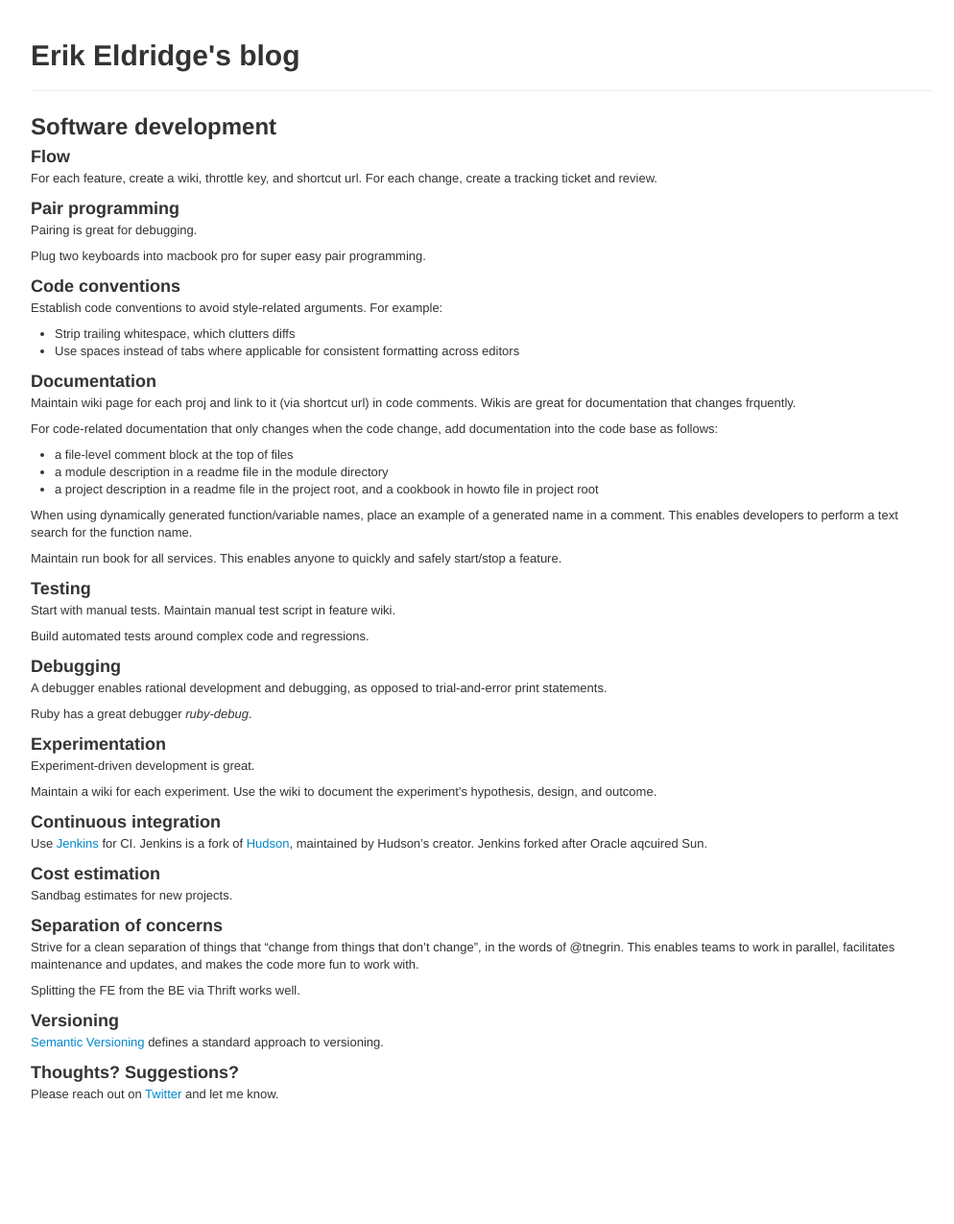
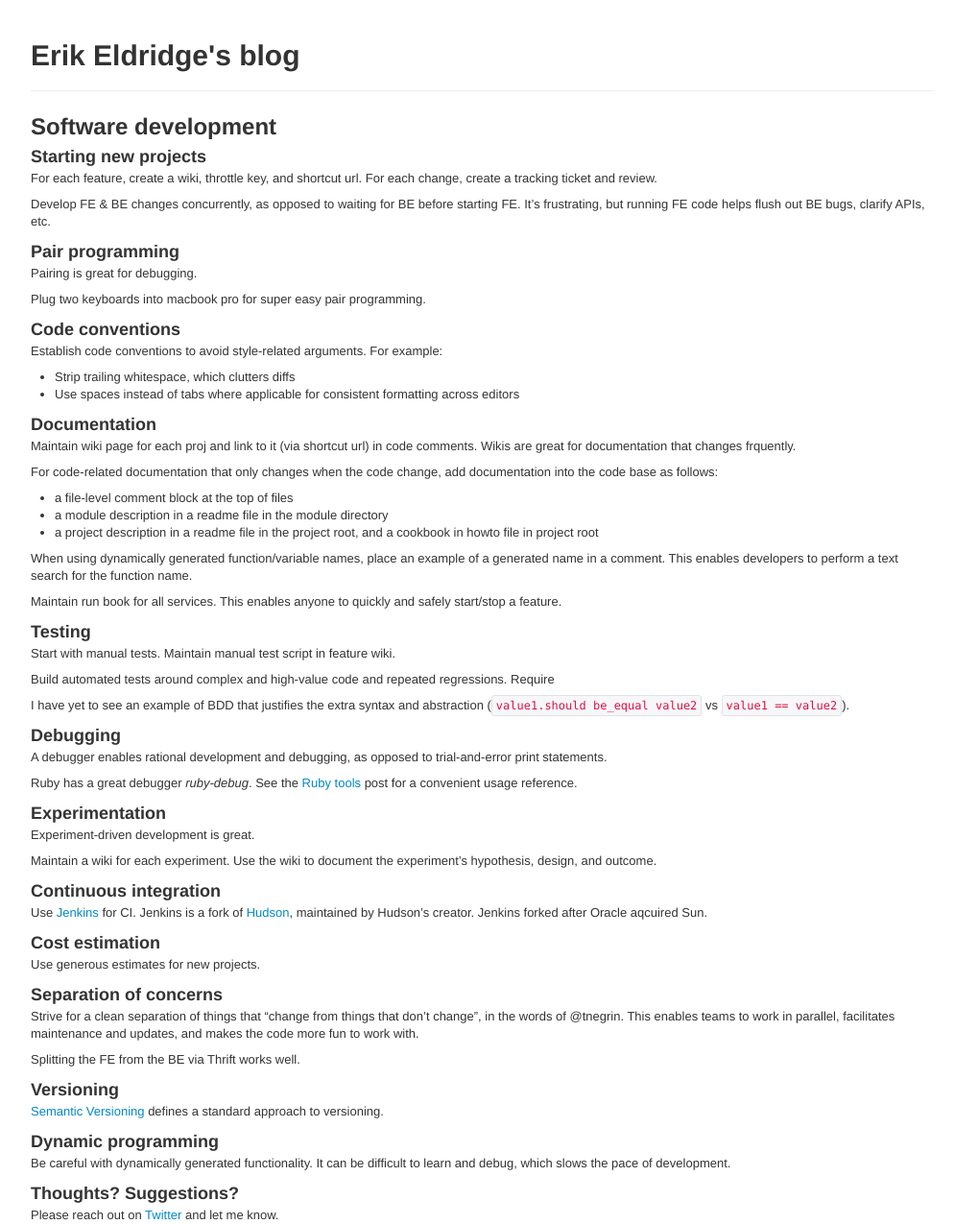
Before and after one commit to erikeldridge/erikeldridge.github.com, a Jekyll site: the page built from _posts/2012-3-16-software-development.md, in a window 1280 px wide. Shown: the whole page at 96% size, without its empty margins (138-1132 px from the left). Built offline with Jekyll 4.4.1, drawn with Linux system fonts in a browser that asks for light colours; Markdown is read by kramdown in place of the engine named in the settings; comment, search, counter and statistics services are not loaded; before the commit the page ends 1149 px from its top, so only the background shows below that.

Commit message:
Update software dev post w/ 'starting new projects'

```diff
--- a/_posts/2012-3-16-software-development.md
+++ b/_posts/2012-3-16-software-development.md
@@ -4,9 +4,11 @@ layout: post
 
 ## Software development
 
-### Flow
+### Starting new projects
 
 For each feature, create a wiki, throttle key, and shortcut url. For each change, create a tracking ticket and review.
+
+Develop FE & BE changes concurrently, as opposed to waiting for BE before starting FE. It's frustrating, but running FE code helps flush out BE bugs, clarify APIs, etc.
 
 ### Pair programming
 
@@ -39,13 +41,15 @@ Maintain run book for all services. This enables anyone to quickly and safely st
 
 Start with manual tests. Maintain manual test script in feature wiki.
 
-Build automated tests around complex code and regressions.
+Build automated tests around complex and high-value code and repeated regressions. Require
+
+I have yet to see an example of BDD that justifies the extra syntax and abstraction (`value1.should be_equal value2` vs `value1 == value2`).
 
 ### Debugging
 
 A debugger enables rational development and debugging, as opposed to trial-and-error print statements.
 
-Ruby has a great debugger _ruby-debug_.
+Ruby has a great debugger _ruby-debug_. See the [Ruby tools](http://erikeldridge.github.com/2012/02/16/ruby.html) post for a convenient usage reference.
 
 ### Experimentation
 
@@ -59,7 +63,7 @@ Use [Jenkins](http://jenkins-ci.org/) for CI. Jenkins is a fork of [Hudson](http
 
 ### Cost estimation
 
-Sandbag estimates for new projects.
+Use generous estimates for new projects.
 
 ### Separation of concerns
 
@@ -70,3 +74,7 @@ Splitting the FE from the BE via Thrift works well.
 ### Versioning
 
 [Semantic Versioning](http://semver.org/) defines a standard approach to versioning.
+
+### Dynamic programming
+
+Be careful with dynamically generated functionality. It can be difficult to learn and debug, which slows the pace of development.
```
